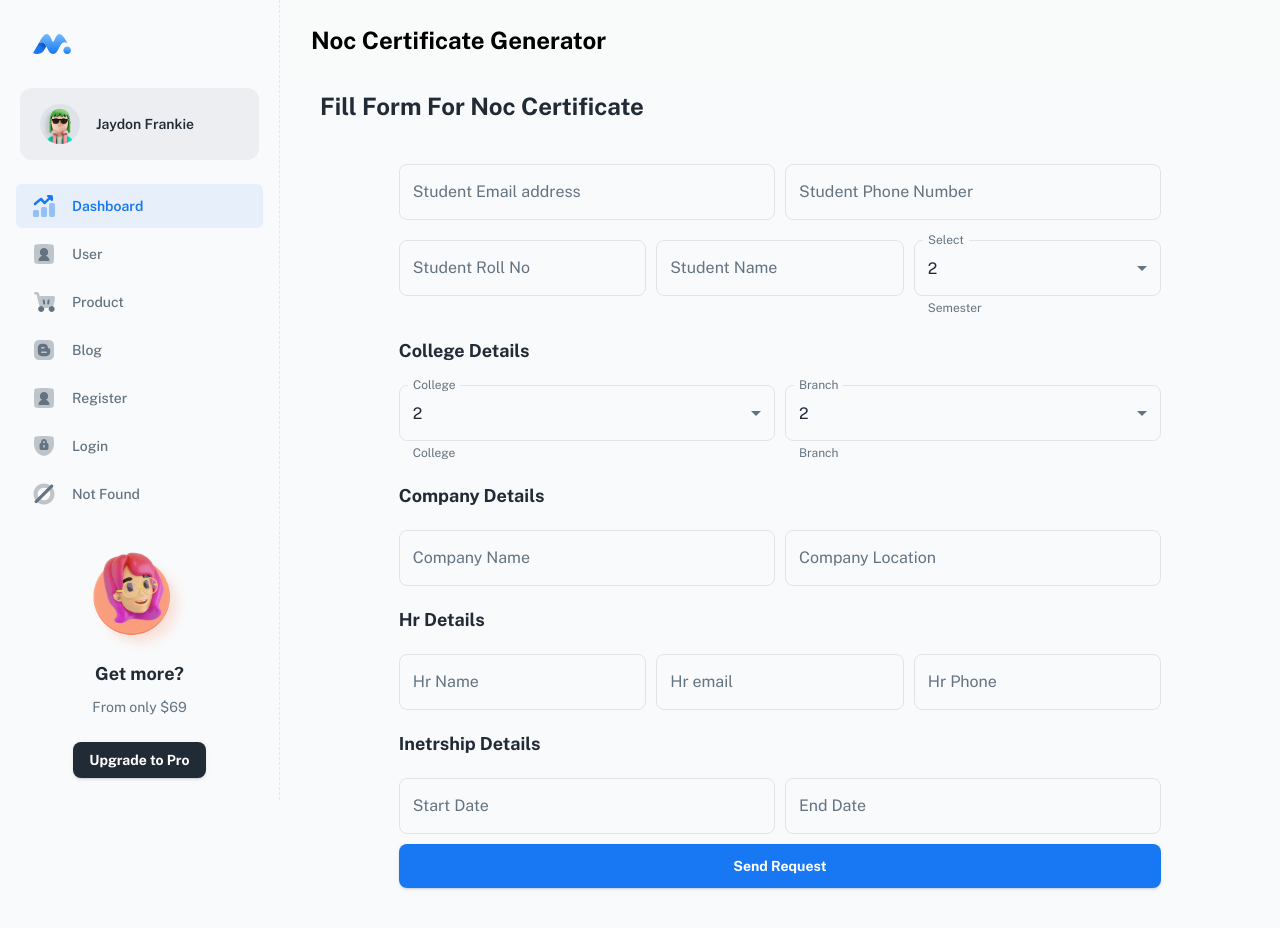
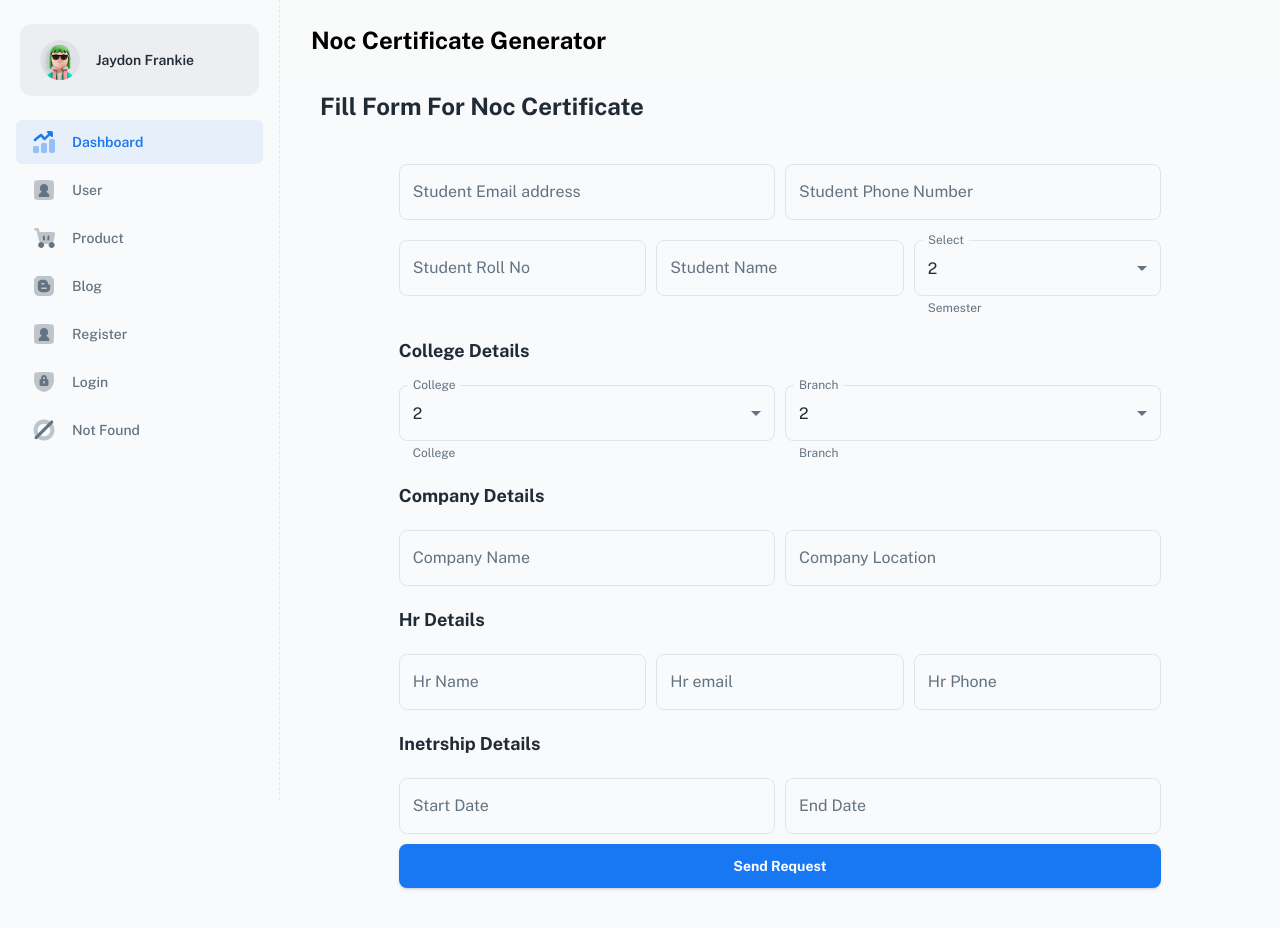
Before and after one commit to Parag0712/NOC-React, a React (Vite) app: page / in a window 1280 px wide. Shown: the top 928 px of the page. Built offline with nearby package versions, Linux system fonts and the light colour scheme.

Commit message:
almost change done

```diff
--- a/src/layouts/dashboard/nav.jsx
+++ b/src/layouts/dashboard/nav.jsx
@@ -4,7 +4,6 @@ import PropTypes from 'prop-types';
 import Box from '@mui/material/Box';
 import Stack from '@mui/material/Stack';
 import Drawer from '@mui/material/Drawer';
-import Button from '@mui/material/Button';
 import Avatar from '@mui/material/Avatar';
 import { alpha } from '@mui/material/styles';
 import Typography from '@mui/material/Typography';
@@ -17,7 +16,6 @@ import { useResponsive } from 'src/hooks/use-responsive';
 
 import { account } from 'src/_mock/account';
 
-import Logo from 'src/components/logo';
 import Scrollbar from 'src/components/scrollbar';
 
 import { NAV } from './config-layout';
@@ -70,34 +68,6 @@ export default function Nav({ openNav, onCloseNav }) {
     </Stack>
   );
 
-  const renderUpgrade = (
-    <Box sx={{ px: 2.5, pb: 3, mt: 10 }}>
-      <Stack alignItems="center" spacing={3} sx={{ pt: 5, borderRadius: 2, position: 'relative' }}>
-        <Box
-          component="img"
-          src="/assets/illustrations/illustration_avatar.png"
-          sx={{ width: 100, position: 'absolute', top: -50 }}
-        />
-
-        <Box sx={{ textAlign: 'center' }}>
-          <Typography variant="h6">Get more?</Typography>
-
-          <Typography variant="body2" sx={{ color: 'text.secondary', mt: 1 }}>
-            From only $69
-          </Typography>
-        </Box>
-
-        <Button
-          href="https://material-ui.com/store/items/minimal-dashboard/"
-          target="_blank"
-          variant="contained"
-          color="inherit"
-        >
-          Upgrade to Pro
-        </Button>
-      </Stack>
-    </Box>
-  );
 
   const renderContent = (
     <Scrollbar
@@ -110,7 +80,8 @@ export default function Nav({ openNav, onCloseNav }) {
         },
       }}
     >
-      <Logo sx={{ mt: 3, ml: 4 }} />
+      {/* <Logo sx={{ mt: 3, ml: 4 }} /> */}
+
 
       {renderAccount}
 
@@ -118,7 +89,6 @@ export default function Nav({ openNav, onCloseNav }) {
 
       <Box sx={{ flexGrow: 1 }} />
 
-      {renderUpgrade}
     </Scrollbar>
   );
 
--- a/src/pages/login.jsx
+++ b/src/pages/login.jsx
@@ -1,8 +1,6 @@
-import LoginView from "src/sections/Register/register-view";
+import { LoginView } from 'src/sections/Login';
 
 
-
-// ----------------------------------------------------------------------
 
 export default function LoginPage() {
   return (
--- a/src/pages/register.jsx
+++ b/src/pages/register.jsx
@@ -1,4 +1,3 @@
-
 import { RegisterView } from 'src/sections/Register';
 
 // ----------------------------------------------------------------------
--- a/src/sections/Login/index.js
+++ b/src/sections/Login/index.js
@@ -1,2 +1 @@
-
 export { default as LoginView } from './login-view'
--- a/src/sections/Login/login-view.jsx
+++ b/src/sections/Login/login-view.jsx
@@ -1,7 +1,7 @@
 import { useState } from 'react';
+import { Link } from 'react-router-dom';
 
 import Box from '@mui/material/Box';
-import Link from '@mui/material/Link';
 import Card from '@mui/material/Card';
 import Stack from '@mui/material/Stack';
 import TextField from '@mui/material/TextField';
@@ -15,7 +15,7 @@ import InputAdornment from '@mui/material/InputAdornment';
 
 import { bgGradient } from 'src/theme/css';
 
-import Logo from 'src/components/logo';
+// import Logo from 'src/components/logo';
 import Iconify from 'src/components/iconify';
 
 // ----------------------------------------------------------------------
@@ -39,13 +39,13 @@ export default function LoginView() {
         height: 1,
       }}
     >
-      <Logo
+      {/* <Logo
         sx={{
           position: 'fixed',
           top: { xs: 16, md: 24 },
           left: { xs: 16, md: 24 },
         }}
-      />
+      /> */}
 
       <Stack alignItems="center" justifyContent="center" sx={{ height: 1 }}>
         <Card
@@ -59,7 +59,7 @@ export default function LoginView() {
 
           <Typography variant="body2" sx={{ mt: 2, mb: 5 }}>
             Don’t have an account?
-            <Link href="/register" variant="subtitle2" sx={{ ml: 0.5 }}>
+            <Link to="/register" variant="subtitle2" sx={{ ml: 0.5 }}>
               Get started
             </Link>
           </Typography>
--- a/src/sections/Register/register-view.jsx
+++ b/src/sections/Register/register-view.jsx
@@ -1,7 +1,8 @@
 import { useState } from 'react';
+import { Link } from 'react-router-dom';
 
 import Box from '@mui/material/Box';
-import Link from '@mui/material/Link';
+// import Link from '@mui/material/Link';
 import Card from '@mui/material/Card';
 import Stack from '@mui/material/Stack';
 import TextField from '@mui/material/TextField';
@@ -15,7 +16,7 @@ import InputAdornment from '@mui/material/InputAdornment';
 
 import { bgGradient } from 'src/theme/css';
 
-import Logo from 'src/components/logo';
+// import Logo from 'src/components/logo';
 import Iconify from 'src/components/iconify';
 
 // ----------------------------------------------------------------------
@@ -39,13 +40,13 @@ export default function LoginView() {
         height: 1,
       }}
     >
-      <Logo
+      {/* <Logo
         sx={{
           position: 'fixed',
           top: { xs: 16, md: 24 },
           left: { xs: 16, md: 24 },
         }}
-      />
+      /> */}
 
       <Stack alignItems="center" justifyContent="center" sx={{ height: 1 }}>
         <Card
@@ -59,7 +60,7 @@ export default function LoginView() {
 
           <Typography variant="body2" sx={{ mt: 2, mb: 5 }}>
             have an account?
-            <Link href="/login" variant="subtitle2" sx={{ ml: 0.5 }}>
+            <Link to="/login" variant="subtitle2" sx={{ ml: 0.5 }}>
               Login
             </Link>
           </Typography>
--- a/src/sections/user/user-table-head.jsx
+++ b/src/sections/user/user-table-head.jsx
@@ -2,7 +2,6 @@ import PropTypes from 'prop-types';
 
 import Box from '@mui/material/Box';
 import TableRow from '@mui/material/TableRow';
-import Checkbox from '@mui/material/Checkbox';
 import TableHead from '@mui/material/TableHead';
 import TableCell from '@mui/material/TableCell';
 import TableSortLabel from '@mui/material/TableSortLabel';
@@ -27,13 +26,8 @@ export default function UserTableHead({
   return (
     <TableHead>
       <TableRow>
-        <TableCell padding="checkbox">
-          <Checkbox
-            indeterminate={numSelected > 0 && numSelected < rowCount}
-            checked={rowCount > 0 && numSelected === rowCount}
-            onChange={onSelectAllClick}
-          />
-        </TableCell>
+        <TableCell padding="checkbox" />
+
 
         {headLabel.map((headCell) => (
           <TableCell
--- a/src/sections/user/user-table-toolbar.jsx
+++ b/src/sections/user/user-table-toolbar.jsx
@@ -1,13 +1,13 @@
 import PropTypes from 'prop-types';
 
-import Tooltip from '@mui/material/Tooltip';
 import Toolbar from '@mui/material/Toolbar';
 import Typography from '@mui/material/Typography';
-import IconButton from '@mui/material/IconButton';
+import Iconify from 'src/components/iconify';
+
 import OutlinedInput from '@mui/material/OutlinedInput';
 import InputAdornment from '@mui/material/InputAdornment';
 
-import Iconify from 'src/components/iconify';
+import {  MenuItem,  TextField } from '@mui/material';
 
 // ----------------------------------------------------------------------
 
@@ -45,20 +45,20 @@ export default function UserTableToolbar({ numSelected, filterName, onFilterName
         />
       )}
 
-      {numSelected > 0 ? (
-        <Tooltip title="Delete">
-          <IconButton>
-            <Iconify icon="eva:trash-2-fill" />
-          </IconButton>
-        </Tooltip>
-      ) : (
-        <Tooltip title="Filter list">
-          <IconButton>
-            <Iconify icon="ic:round-filter-list" />
-          </IconButton>
-        </Tooltip>
-      )}
-    </Toolbar>
+        {/* SORT */}
+        <TextField
+          id="select-currency"
+          select
+          sx={{width:"180px",marginLeft:"10px"}}
+          label="College"
+          defaultValue="2"
+          name='college_branch'
+        >
+          <MenuItem value="2">2</MenuItem>
+        </TextField>
+
+
+    </Toolbar >
   );
 }
 
--- a/src/sections/user/view/user-view.jsx
+++ b/src/sections/user/view/user-view.jsx
@@ -3,7 +3,6 @@ import { useState } from 'react';
 import Card from '@mui/material/Card';
 import Stack from '@mui/material/Stack';
 import Table from '@mui/material/Table';
-import Button from '@mui/material/Button';
 import Container from '@mui/material/Container';
 import TableBody from '@mui/material/TableBody';
 import Typography from '@mui/material/Typography';
@@ -12,7 +11,6 @@ import TablePagination from '@mui/material/TablePagination';
 
 import { users } from 'src/_mock/user';
 
-import Iconify from 'src/components/iconify';
 import Scrollbar from 'src/components/scrollbar';
 
 import TableNoData from '../table-no-data';
@@ -82,9 +80,6 @@ export default function UserPage() {
       <Stack direction="row" alignItems="center" justifyContent="space-between" mb={5}>
         <Typography variant="h4">Users</Typography>
 
-        <Button variant="contained" color="inherit" startIcon={<Iconify icon="eva:plus-fill" />}>
-          New User
-        </Button>
       </Stack>
 
       <Card>
```
